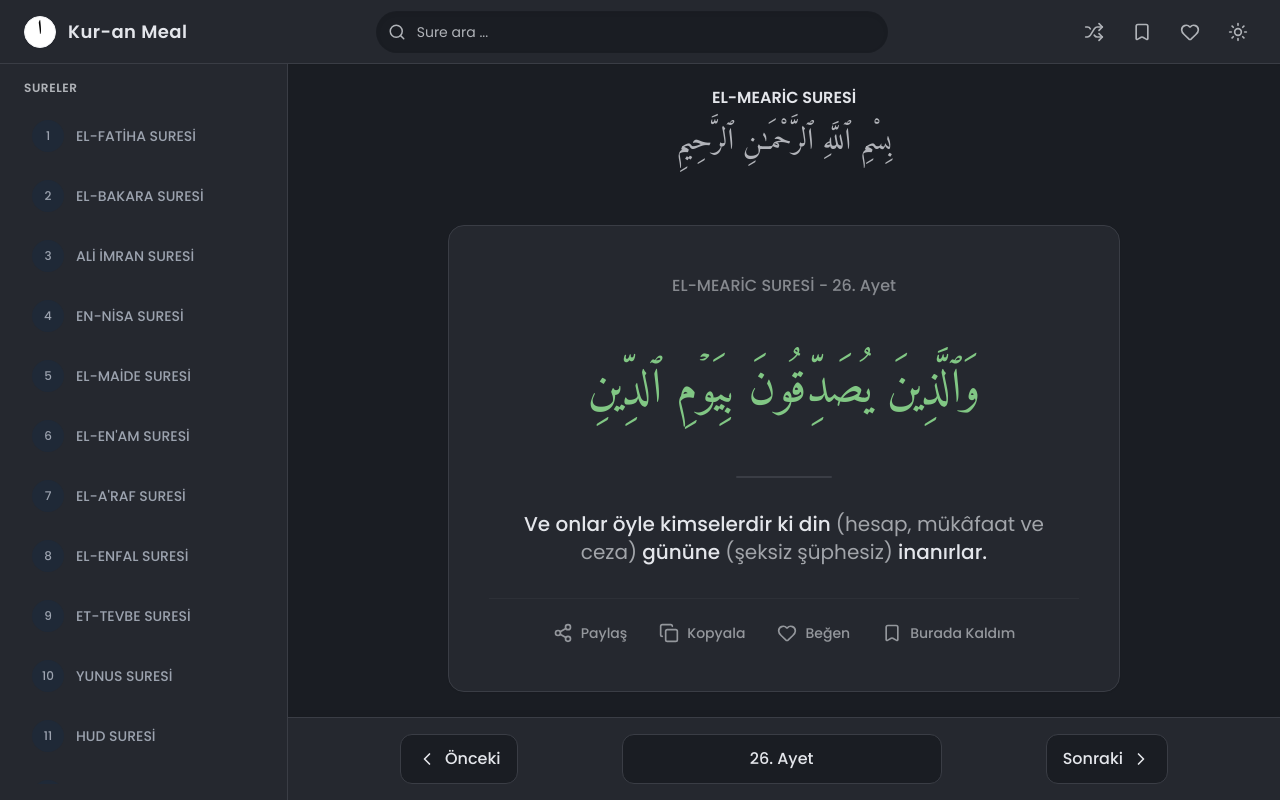
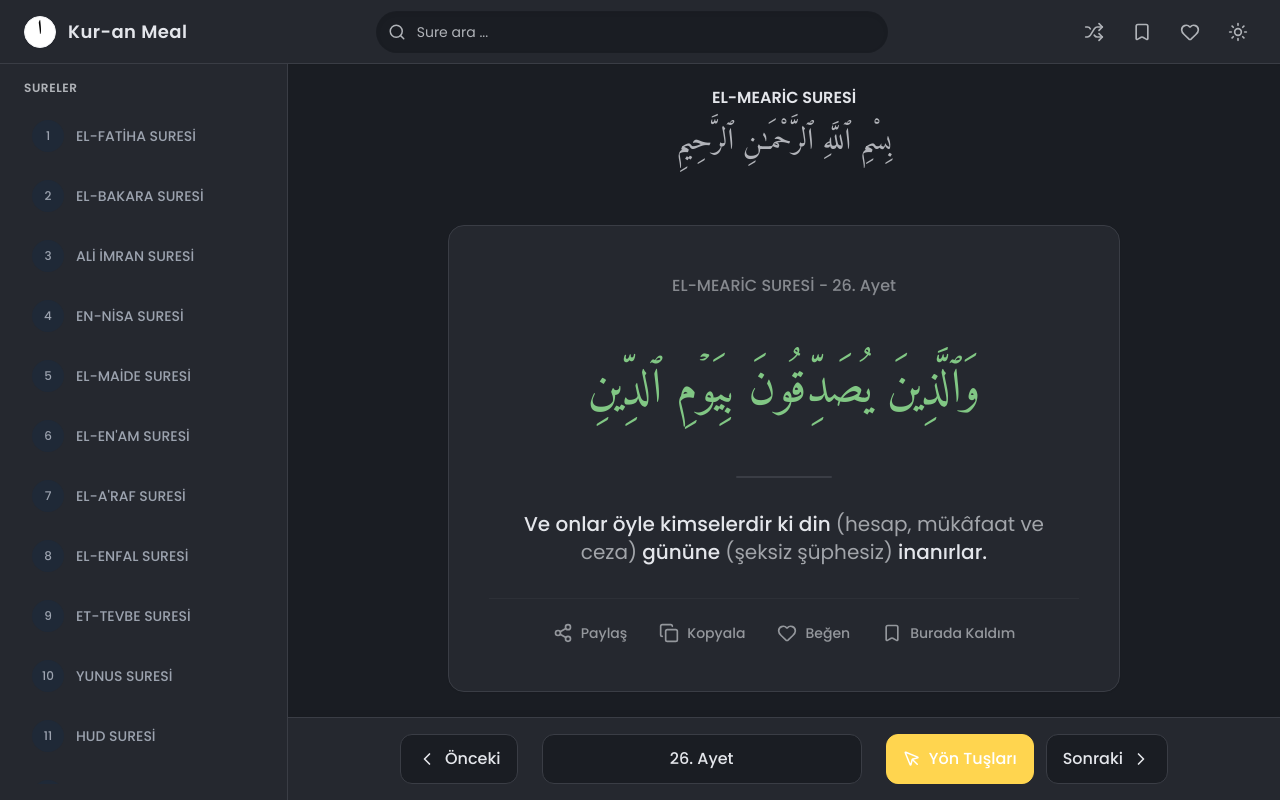
Before and after one commit to abdulkadrtr/Kur-anMeal, a React (Vite) app: page / in a window 1280 px wide. Both pictures are taken after a click on the button 1094 px from the left and 31 px from the top of the page. Built offline with nearby package versions, Linux system fonts and the light colour scheme.

Commit message:
new-modes-added

```diff
--- a/components/SurahView.tsx
+++ b/components/SurahView.tsx
@@ -1,7 +1,9 @@
 import React from 'react';
 import { Surah } from '../types';
 import { BISMILLAH } from '../constants';
-import { Copy, ChevronLeft, ChevronRight, Heart, Check, Bookmark, Share2 } from 'lucide-react';
+import { Copy, ChevronLeft, ChevronRight, Heart, Check, Bookmark, Share2, MousePointer, Hand, List } from 'lucide-react';
+
+type NavigationMode = 'arrows' | 'swipe' | 'scroll';
 
 interface SurahViewProps {
   surah: Surah;
@@ -24,9 +26,12 @@ const SurahView: React.FC<SurahViewProps> = ({
 }) => {
   const [copied, setCopied] = React.useState(false);
   const [sharing, setSharing] = React.useState(false);
+  const [navigationMode, setNavigationMode] = React.useState<NavigationMode>('arrows');
   const cardRef = React.useRef<HTMLDivElement>(null);
   const touchStartX = React.useRef<number>(0);
   const touchEndX = React.useRef<number>(0);
+  const touchStartY = React.useRef<number>(0);
+  const isSwiping = React.useRef<boolean>(false);
 
   const activeAyah = surah.ayahs[currentAyahIndex];
   // Reset view when Surah changes usually handled by parent, but basic safety here
@@ -45,18 +50,41 @@ const SurahView: React.FC<SurahViewProps> = ({
     }
   };
 
-  // Swipe handlers
+  // Swipe handlers - sadece swipe modunda çalışacak
   const handleTouchStart = (e: React.TouchEvent) => {
+    if (navigationMode !== 'swipe') return;
+
     touchStartX.current = e.touches[0].clientX;
+    touchStartY.current = e.touches[0].clientY;
+    isSwiping.current = false;
   };
 
   const handleTouchMove = (e: React.TouchEvent) => {
+    if (navigationMode !== 'swipe') return;
+
     touchEndX.current = e.touches[0].clientX;
+    const touchEndY = e.touches[0].clientY;
+
+    const deltaX = Math.abs(touchStartX.current - touchEndX.current);
+    const deltaY = Math.abs(touchStartY.current - touchEndY);
+
+    // Yatay kaydırma dikey kaydırmadan fazlaysa swipe olarak işaretle
+    if (deltaX > deltaY && deltaX > 10) {
+      isSwiping.current = true;
+    }
   };
 
   const handleTouchEnd = () => {
+    if (navigationMode !== 'swipe' || !isSwiping.current) {
+      touchStartX.current = 0;
+      touchEndX.current = 0;
+      touchStartY.current = 0;
+      isSwiping.current = false;
+      return;
+    }
+
     const swipeDistance = touchStartX.current - touchEndX.current;
-    const minSwipeDistance = 50; // Minimum kaydırma mesafesi
+    const minSwipeDistance = 80; // Daha yüksek hassasiyet
 
     if (Math.abs(swipeDistance) > minSwipeDistance) {
       if (swipeDistance > 0) {
@@ -71,6 +99,37 @@ const SurahView: React.FC<SurahViewProps> = ({
     // Reset
     touchStartX.current = 0;
     touchEndX.current = 0;
+    touchStartY.current = 0;
+    isSwiping.current = false;
+  };
+
+  const toggleNavigationMode = () => {
+    const modes: NavigationMode[] = ['arrows', 'swipe', 'scroll'];
+    const currentIndex = modes.indexOf(navigationMode);
+    const nextIndex = (currentIndex + 1) % modes.length;
+    setNavigationMode(modes[nextIndex]);
+  };
+
+  const getModeIcon = () => {
+    switch (navigationMode) {
+      case 'arrows':
+        return <MousePointer size={18} />;
+      case 'swipe':
+        return <Hand size={18} />;
+      case 'scroll':
+        return <List size={18} />;
+    }
+  };
+
+  const getModeText = () => {
+    switch (navigationMode) {
+      case 'arrows':
+        return 'Yön Tuşları';
+      case 'swipe':
+        return 'Kaydırma';
+      case 'scroll':
+        return 'Sürekli';
+    }
   };
 
   const handleSelectChange = (e: React.ChangeEvent<HTMLSelectElement>) => {
@@ -182,22 +241,57 @@ const SurahView: React.FC<SurahViewProps> = ({
         )}
       </div>
 
-      {/* Main Card Area - Scrollable */}
+      {/* Main Card Area - Değişken yapı modlara göre */}
+      {navigationMode === 'scroll' ? (
+        // Scroll Modu - Tüm ayetler alt alta
+        <div className="flex-1 overflow-y-auto relative scroll-smooth bg-light-bg dark:bg-dark-bg">
+          <div className="max-w-2xl mx-auto p-3 md:p-8 space-y-6">
+            {surah.ayahs.map((ayah, index) => (
+              <div
+                key={ayah.id}
+                className="w-full bg-light-card dark:bg-dark-card rounded-2xl shadow-sm border border-light-border dark:border-dark-border p-5 md:p-10 relative flex flex-col items-center text-center transition-all duration-300"
+              >
+                {/* Sure Adı ve Ayet Numarası */}
+                <div className="w-full mb-4 text-center pt-2">
+                  <h2 className="text-sm md:text-base font-medium text-light-secondary dark:text-dark-secondary opacity-70">
+                    {surah.nameTurkish} - {ayah.numberInSurah}. Ayet
+                  </h2>
+                </div>
+
+                {/* Arabic Text */}
+                <div className="w-full mb-4 md:mb-8 px-2" dir="rtl">
+                  <p className="font-arabic text-3xl md:text-5xl leading-[2.0] md:leading-[2.2] text-light-arabic dark:text-dark-arabic text-center w-full break-words whitespace-normal">
+                    {ayah.textArabic}
+                  </p>
+                </div>
+
+                {/* Separator */}
+                <div className="w-16 md:w-24 h-0.5 rounded-full bg-light-border dark:bg-dark-border mb-4 md:mb-8 shrink-0"></div>
+
+                {/* Turkish Text */}
+                <div className="w-full px-2">
+                  <p
+                    className="text-base md:text-xl leading-relaxed text-light-text dark:text-dark-text font-medium font-sans w-full break-words whitespace-normal"
+                    dangerouslySetInnerHTML={{ __html: formatTurkishText(ayah.textTurkish) }}
+                  />
+                </div>
+              </div>
+            ))}
+          </div>
+        </div>
+      ) : (
+        // Arrows ve Swipe Modu - Tek ayet gösterimi
         <div
           className="flex-1 overflow-y-auto relative scroll-smooth bg-light-bg dark:bg-dark-bg"
           onTouchStart={handleTouchStart}
           onTouchMove={handleTouchMove}
           onTouchEnd={handleTouchEnd}
         >
-        {/* Centering Container */}
           <div className="min-h-full flex flex-col items-center justify-center p-3 md:p-8">
-
-            {/* Ayah Card - Reduced Dimensions */}
             <div
               ref={cardRef}
               className="w-full max-w-2xl bg-light-card dark:bg-dark-card rounded-2xl shadow-sm border border-light-border dark:border-dark-border p-5 md:p-10 relative flex flex-col items-center text-center transition-all duration-300 my-2"
             >
-
               {/* Sure Adı ve Ayet Numarası */}
               <div className="w-full mb-4 text-center pt-2">
                 <h2 className="text-sm md:text-base font-medium text-light-secondary dark:text-dark-secondary opacity-70">
@@ -205,7 +299,7 @@ const SurahView: React.FC<SurahViewProps> = ({
                 </h2>
               </div>
 
-                {/* Arabic Text - Sized down for mobile */}
+              {/* Arabic Text */}
               <div className="w-full mb-4 md:mb-8 pt-8 md:pt-6 px-2" dir="rtl">
                 <p className="font-arabic text-3xl md:text-5xl leading-[2.0] md:leading-[2.2] text-light-arabic dark:text-dark-arabic text-center w-full break-words whitespace-normal">
                   {currentAyah.textArabic}
@@ -225,7 +319,6 @@ const SurahView: React.FC<SurahViewProps> = ({
 
               {/* Action Row */}
               <div className="flex gap-4 mt-8 pt-4 border-t border-light-border/50 dark:border-dark-border/50 w-full justify-center opacity-80 hover:opacity-100 transition-opacity shrink-0">
-
                 {/* Share Button */}
                 <button
                   onClick={handleShare}
@@ -274,27 +367,30 @@ const SurahView: React.FC<SurahViewProps> = ({
                     {isBookmarked ? 'İşaretli' : 'Burada Kaldım'}
                   </span>
                 </button>
-
               </div>
             </div>
           </div>
         </div>
+      )}
 
       {/* Bottom Navigation Bar - Rigid Fixed */}
       <div className="flex-none bg-light-card dark:bg-dark-card border-t border-light-border dark:border-dark-border p-3 md:p-4 shadow-[0_-4px_6px_-1px_rgba(0,0,0,0.05)] z-30 shrink-0">
          <div className="max-w-3xl mx-auto flex items-center justify-between gap-3">
 
-            {/* Previous Button */}
+            {/* Previous Button - Sadece arrows ve swipe modunda */}
+            {navigationMode !== 'scroll' && (
               <button
                   onClick={handlePrev}
                   disabled={safeIndex === 0}
-                className="flex items-center gap-2 px-3 py-2.5 md:px-4 md:py-3 rounded-xl bg-light-bg dark:bg-dark-bg text-light-text dark:text-dark-text border border-light-border dark:border-dark-border hover:bg-gray-100 dark:hover:bg-gray-800 disabled:opacity-30 disabled:cursor-not-allowed transition-colors"
+                  className={`flex items-center gap-2 px-3 py-2.5 md:px-4 md:py-3 rounded-xl bg-light-bg dark:bg-dark-bg text-light-text dark:text-dark-text border border-light-border dark:border-dark-border hover:bg-gray-100 dark:hover:bg-gray-800 disabled:opacity-30 disabled:cursor-not-allowed transition-colors ${navigationMode === 'swipe' ? 'opacity-0 pointer-events-none' : ''}`}
               >
                   <ChevronLeft size={20} />
                   <span className="hidden md:inline font-medium">Önceki</span>
               </button>
+            )}
 
-            {/* Ayah Selector */}
+            {/* Ayah Selector - Sadece arrows ve swipe modunda */}
+            {navigationMode !== 'scroll' && (
               <div className="flex-1 max-w-xs mx-auto">
                   <select
                       value={safeIndex}
@@ -308,16 +404,29 @@ const SurahView: React.FC<SurahViewProps> = ({
                       ))}
                   </select>
               </div>
+            )}
 
-            {/* Next Button */}
+            {/* Mode Toggle Button */}
+            <button
+                onClick={toggleNavigationMode}
+                className="flex items-center gap-2 px-3 py-2.5 md:px-4 md:py-3 rounded-xl bg-light-accent dark:bg-dark-accent text-white border border-light-accent dark:border-dark-accent hover:opacity-90 transition-all"
+                title="Navigasyon Modunu Değiştir"
+            >
+                {getModeIcon()}
+                <span className="hidden md:inline font-medium">{getModeText()}</span>
+            </button>
+
+            {/* Next Button - Sadece arrows ve swipe modunda */}
+            {navigationMode !== 'scroll' && (
               <button
                   onClick={handleNext}
                   disabled={safeIndex === surah.ayahs.length - 1}
-                className="flex items-center gap-2 px-3 py-2.5 md:px-4 md:py-3 rounded-xl bg-light-bg dark:bg-dark-bg text-light-text dark:text-dark-text border border-light-border dark:border-dark-border hover:bg-gray-100 dark:hover:bg-gray-800 disabled:opacity-30 disabled:cursor-not-allowed transition-colors"
+                  className={`flex items-center gap-2 px-3 py-2.5 md:px-4 md:py-3 rounded-xl bg-light-bg dark:bg-dark-bg text-light-text dark:text-dark-text border border-light-border dark:border-dark-border hover:bg-gray-100 dark:hover:bg-gray-800 disabled:opacity-30 disabled:cursor-not-allowed transition-colors ${navigationMode === 'swipe' ? 'opacity-0 pointer-events-none' : ''}`}
               >
                   <span className="hidden md:inline font-medium">Sonraki</span>
                   <ChevronRight size={20} />
               </button>
+            )}
 
          </div>
       </div>
```
Lines whose indentation alone changed are shown as unchanged.
